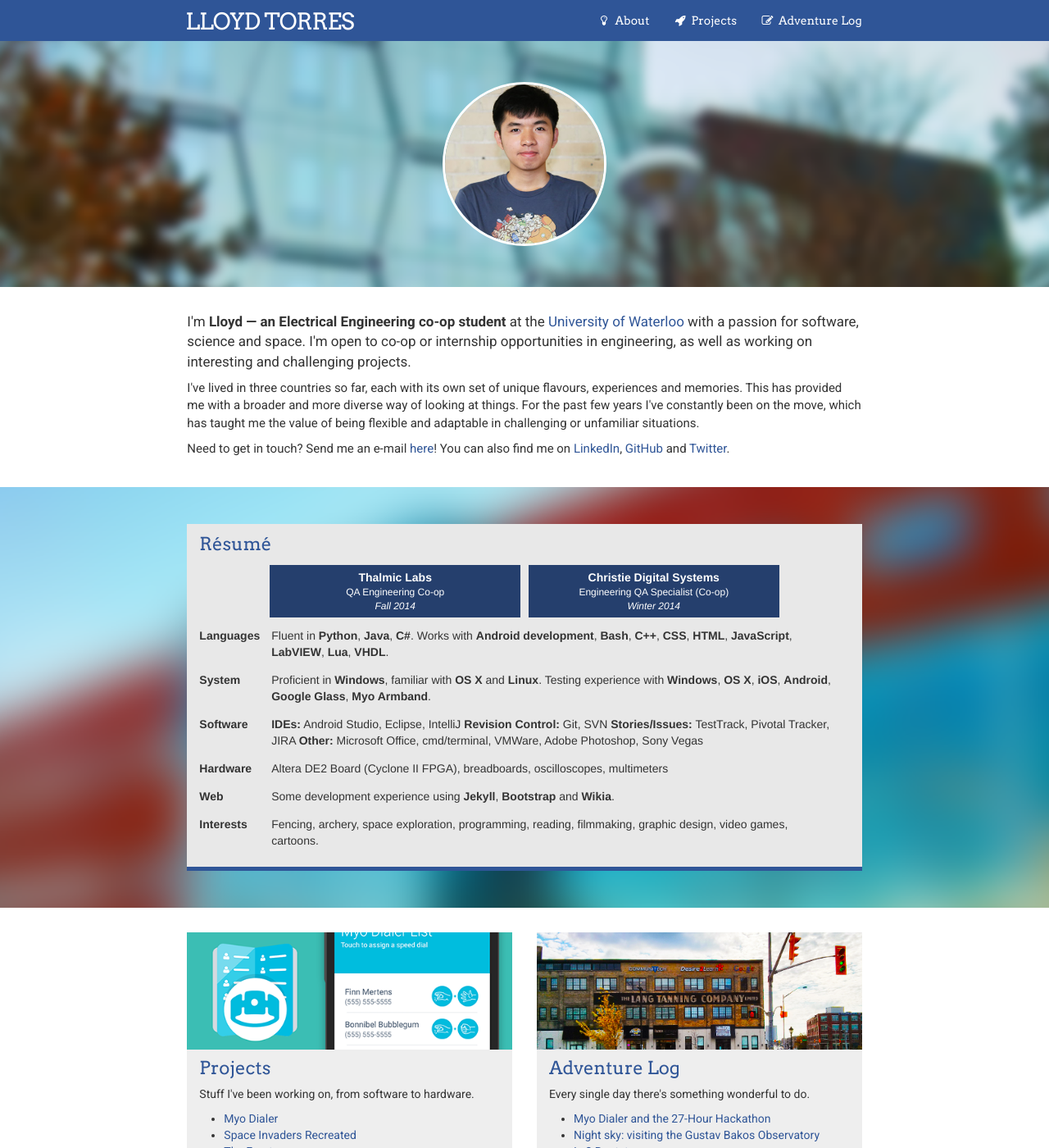
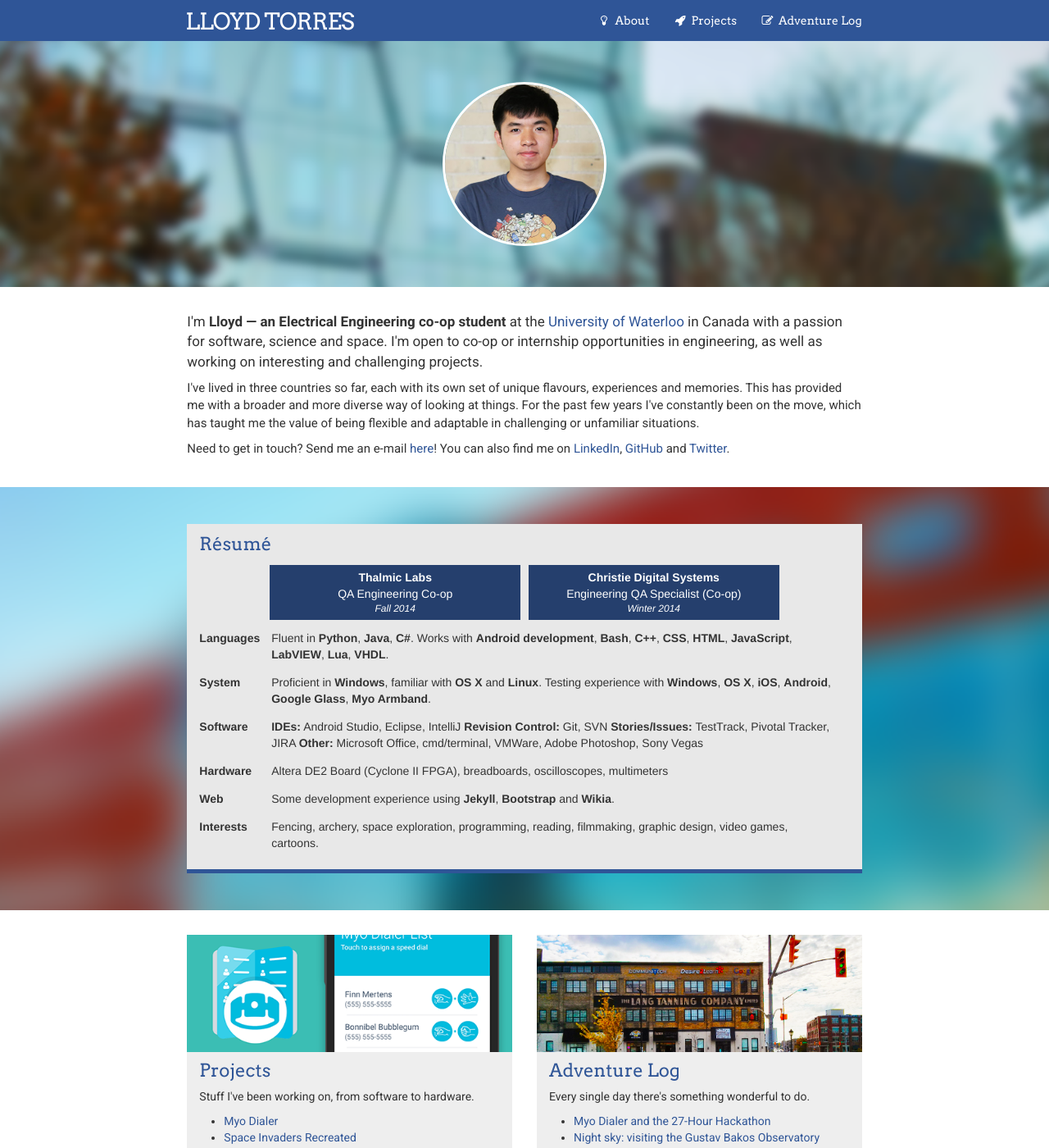
Before and after one commit to lloydtorres/lloydtorres.github.io, a Jekyll site: the page built from index.html, in a window 1280 px wide and 1400 px high. Shown: the whole window at 82% size. Built offline with Jekyll 4.4.1, drawn with Linux system fonts in a browser that asks for light colours; nearby versions of some CDN libraries.

Commit message:
Frontpage adjustments

```diff
--- a/_sass/_layout.scss
+++ b/_sass/_layout.scss
@@ -357,10 +357,17 @@
         display: block;
     }
 
+    strong {
+        font-size: 14px;
+        @include media-query($on-palm) {
+            font-size: 17px;
+        }
+    }
+
     .position {
-        font-size: 12px;
+        font-size: 14px;
         @include media-query($on-palm) {
-            font-size: 15px;
+            font-size: 17px;
         }
     }
 }
@@ -375,6 +382,10 @@
 .skill-overview {
     margin-left: -7px !important;
     margin-right: 7px !important;
+    font-size: 14px;
+    @include media-query($on-palm) {
+        font-size: 17px;
+    }
 
     table {
         width: 100%;
--- a/index.html
+++ b/index.html
@@ -20,7 +20,7 @@
             <div class="container page-content col-md-offset-2 col-md-8">
 
                 <div class="intro">
-                    <p class="emphasis">I'm <strong>Lloyd — an Electrical Engineering co-op student</strong> at the <a href="http://uwaterloo.ca/">University of Waterloo</a> with a passion for software, science and space. I'm open to co-op or internship opportunities in engineering, as well as working on interesting and challenging projects.</p>
+                    <p class="emphasis">I'm <strong>Lloyd — an Electrical Engineering co-op student</strong> at the <a href="http://uwaterloo.ca/">University of Waterloo</a> in Canada with a passion for software, science and space. I'm open to co-op or internship opportunities in engineering, as well as working on interesting and challenging projects.</p>
 
                     <p>I've lived in three countries so far, each with its own set of unique flavours, experiences and memories. This has provided me with a broader and more diverse way of looking at things. For the past few years I've constantly been on the move, which has taught me the value of being flexible and adaptable in challenging or unfamiliar situations.</p>
 
```
